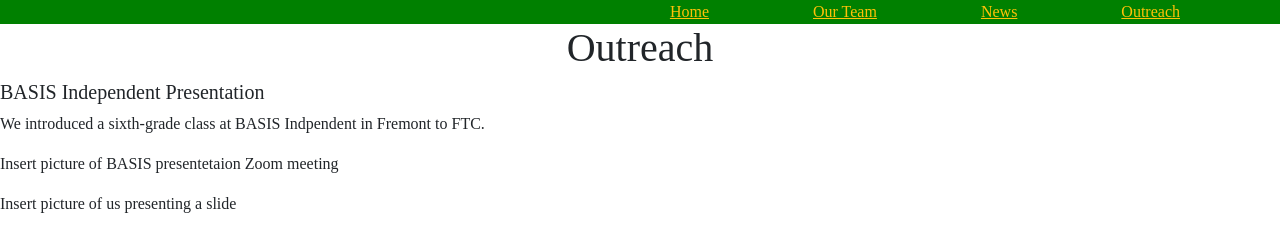
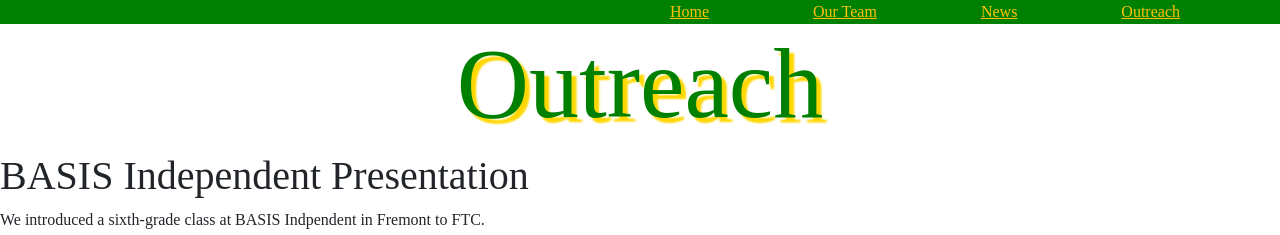
Before and after one commit to AG343/Engineering-Eagles-Team-Website, a plain HTML site: page outreach.html in a window 1280 px wide. Shown: the top 235 px of the page. Drawn offline with nearby package versions, Linux system fonts and the light colour scheme; a script that the page names is missing.

Commit message:
Add files via upload

```diff
--- a/outreach.html
+++ b/outreach.html
@@ -39,13 +39,13 @@
                 <a  href='outreach.html' class='text text-warning'>Outreach</a>
             </div>
             <center id = 'title'>
-                <h1>
+                <h1 id = 'teamname'>
                     Outreach
                 </h1>
             </center>
-            <h5>
+            <h1>
                 BASIS Independent Presentation
-            </h5>
+            </h1>
             <p>
                 We introduced a sixth-grade class at BASIS Indpendent in Fremont to FTC.
             </p>
```
